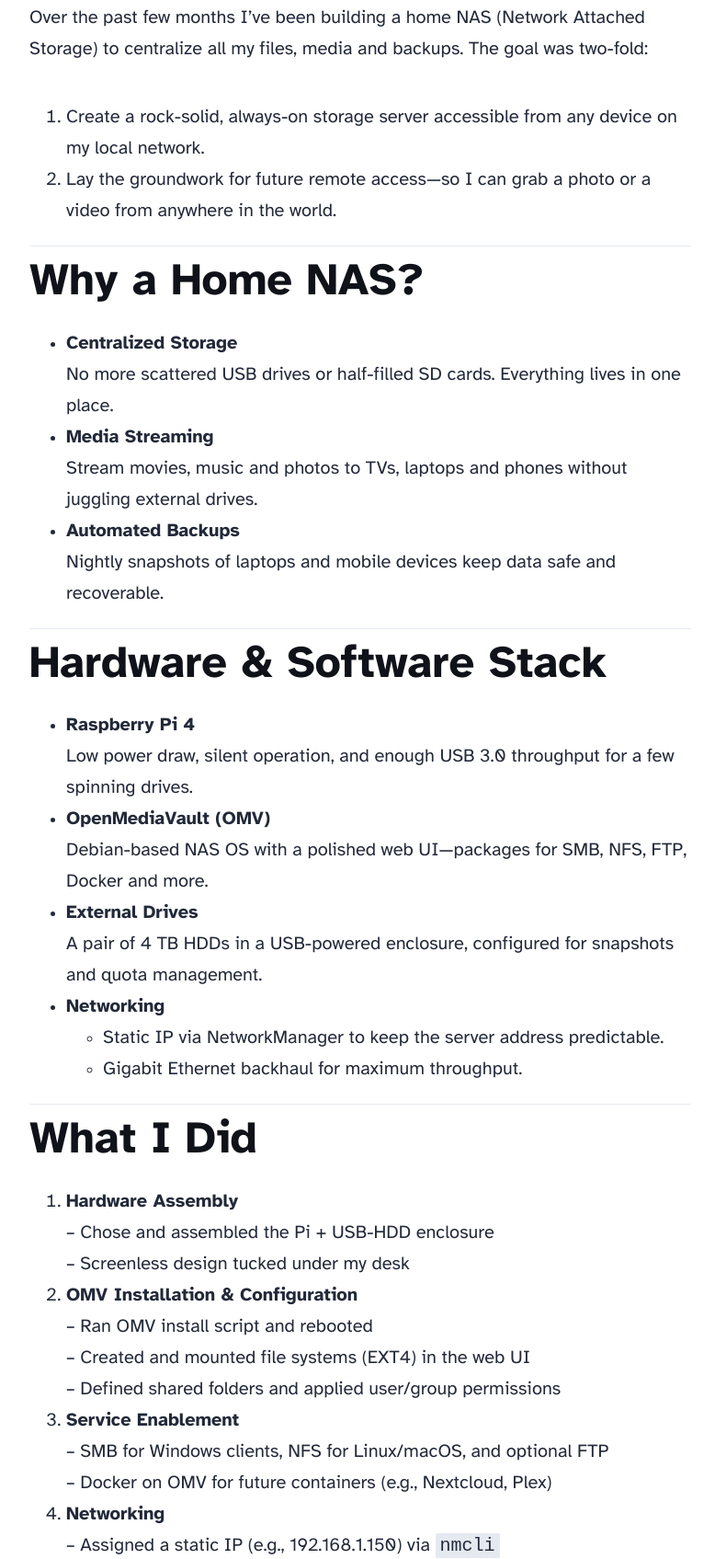
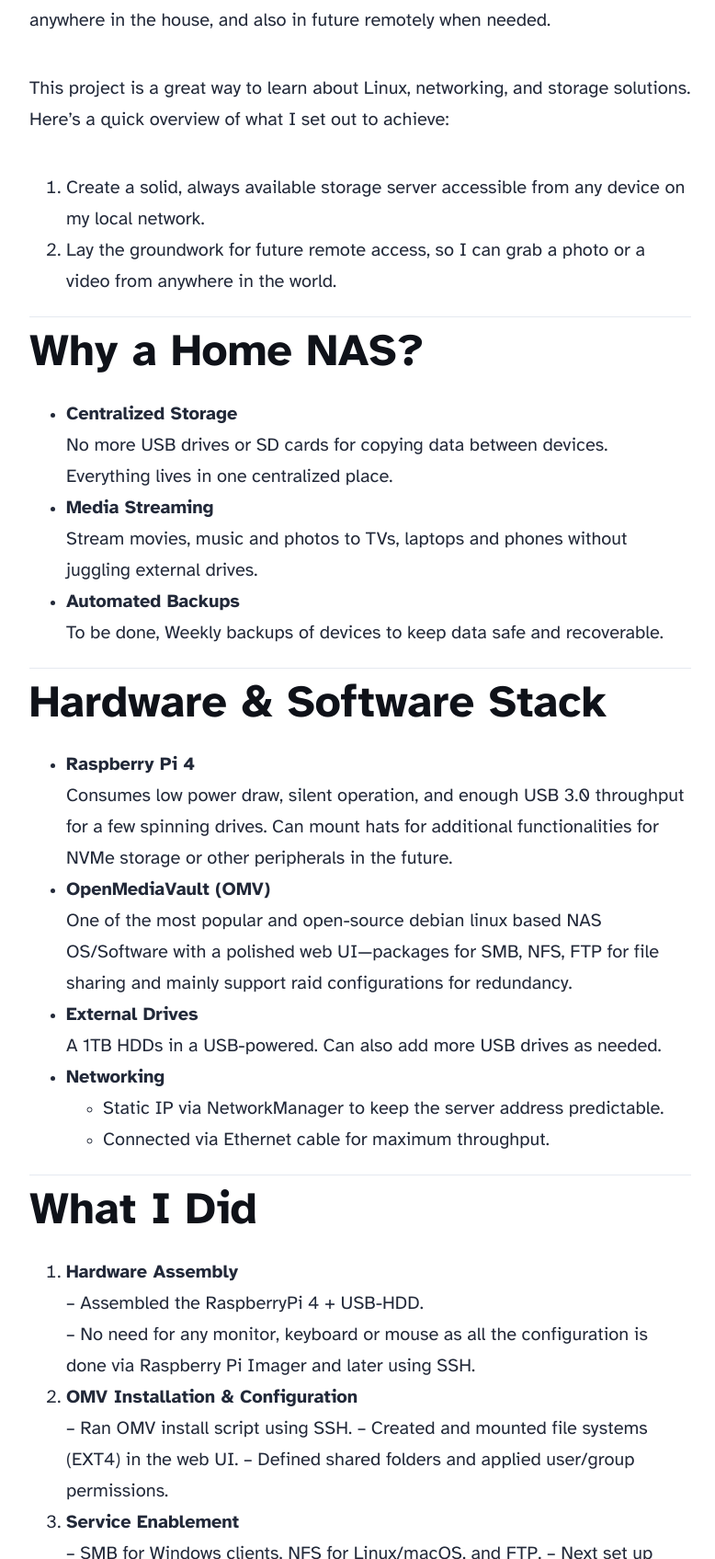
Before and after one commit to sachinthra/portfolio-code, an Astro site: page /blog/nas-project in a window 1280 px wide. Shown: the part 1105-2800 px from the top of the page at 92% size, without its empty margins (248-1026 px from the left). Built offline with nearby package versions, Linux system fonts and the light colour scheme; Astro itself is replaced by a stand-in of ours.

Commit message:
Update NAS Docs

```diff
--- a/src/content/blog/nas-project.md
+++ b/src/content/blog/nas-project.md
@@ -2,78 +2,71 @@
 title: 'NAS Project'
 description: 'Deploying a NAS solution from scratch using custom hardware, software learned.'
 pubDate: 'Jan 08 2025'
-heroImage: '/blog-placeholder-3.jpg'
+heroImage: '/raspberry-pi-nas-medium.jpeg'
 tags: [NAS, Home Server, Portfolio]
 ---
 
 I have been working on a NAS (Network Attached Storage) project at home. The goal is to create a centralized storage solution that can be accessed from anywhere in the house, and also in future remotely when needed.
 
-# NAS Project
-
-Over the past few months I’ve been building a home NAS (Network Attached Storage) to centralize all my files, media and backups. The goal was two-fold:
-
-1. Create a rock-solid, always-on storage server accessible from any device on my local network.
-2. Lay the groundwork for future remote access—so I can grab a photo or a video from anywhere in the world.
+This project is a great way to learn about Linux, networking, and storage solutions. Here’s a quick overview of what I set out to achieve:
+1. Create a solid, always available storage server accessible from any device on my local network.
+2. Lay the groundwork for future remote access, so I can grab a photo or a video from anywhere in the world.
 
 ---
 
 ## Why a Home NAS?
 
 - **Centralized Storage**
-  No more scattered USB drives or half-filled SD cards. Everything lives in one place.
+  No more USB drives or SD cards for copying data between devices. Everything lives in one centralized place.
 - **Media Streaming**
   Stream movies, music and photos to TVs, laptops and phones without juggling external drives.
 - **Automated Backups**
-  Nightly snapshots of laptops and mobile devices keep data safe and recoverable.
+  To be done, Weekly backups of devices to keep data safe and recoverable.
 
 ---
 
 ## Hardware & Software Stack
 
 - **Raspberry Pi 4**
-  Low power draw, silent operation, and enough USB 3.0 throughput for a few spinning drives.
+  Consumes low power draw, silent operation, and enough USB 3.0 throughput for a few spinning drives. Can mount hats for additional functionalities for NVMe storage or other peripherals in the future.
 - **OpenMediaVault (OMV)**
-  Debian-based NAS OS with a polished web UI—packages for SMB, NFS, FTP, Docker and more.
+  One of the most popular and open-source debian linux based NAS OS/Software with a polished web UI—packages for SMB, NFS, FTP for file sharing and mainly support raid configurations for redundancy.
 - **External Drives**
-  A pair of 4 TB HDDs in a USB-powered enclosure, configured for snapshots and quota management.
+  A 1TB HDDs in a USB-powered. Can also add more USB drives as needed.
 - **Networking**
   - Static IP via NetworkManager to keep the server address predictable.
-  - Gigabit Ethernet backhaul for maximum throughput.
+  - Connected via Ethernet cable for maximum throughput.
 
 ---
 
 ## What I Did
 
 1. **Hardware Assembly**
-   – Chose and assembled the Pi + USB-HDD enclosure
-   – Screenless design tucked under my desk
+   – Assembled the RaspberryPi 4 + USB-HDD.
+   – No need for any monitor, keyboard or mouse as all the configuration is done via Raspberry Pi Imager and later using SSH.
 2. **OMV Installation & Configuration**
-   – Ran OMV install script and rebooted
-   – Created and mounted file systems (EXT4) in the web UI
-   – Defined shared folders and applied user/group permissions
+   – Ran OMV install script using SSH.
+   – Created and mounted file systems (EXT4) in the web UI.
+   – Defined shared folders and applied user/group permissions.
 3. **Service Enablement**
-   – SMB for Windows clients, NFS for Linux/macOS, and optional FTP
-   – Docker on OMV for future containers (e.g., Nextcloud, Plex)
+   – SMB for Windows clients, NFS for Linux/macOS, and FTP.
+   – Next set up docker on the Raspberry Pi for future containers.
+   - Installed Plex Media Server for streaming media files to various devices.
 4. **Networking**
-   – Assigned a static IP (e.g., 192.168.1.150) via `nmcli`
-   – Verified connectivity and configured UFW rules for planned remote VPN
-5. **Automation & Backups**
-   – Cron jobs to rsync client data night-ly
-   – Email alerts on failed jobs
+   – Assigned a static IP via `nmcli`.
 
 ---
 
 ## Key Lessons & Next Steps
-
-- **Planning Matters**
-  Mapping share structure and user permissions up-front saved countless headaches.
-- **Stay Minimal**
-  Running only the services I actually need keeps the system lean and secure.
+- **Learning Curve**
+  Setting up a NAS from scratch taught me a lot about Linux, networking, and storage management.
 - **Remote Access**
-  Next up is setting up a WireGuard VPN so I can safely reach my NAS from anywhere.
+  Next up is setting up a VPN so I can safely reach my NAS from anywhere.
+- **Future Services**
+  I plan to add more services like a home automation server, Torrent client and Media backups.
 - **Containerization**
   I’ll deploy Nextcloud in Docker for cloud-style file sync, and Plex for on-the-fly transcoding.
 
 ---
 
-This project not only gave me a robust home-grown storage server but also deepened my skills in Linux administration, networking, and automation. Stay tuned for a detailed setup guide—coming next!
+This project not only gave me a robust home-grown storage server but also deepened my skills in Linux administration, networking, and automation. Stay tuned for a detailed setup guide coming next!
```
Also changed, not shown: public/blog-placeholder-2.jpg (deleted), public/blog-placeholder-3.jpg (deleted), public/blog-placeholder-4.jpg (deleted), public/raspberry-pi-nas-medium.jpeg (added).
